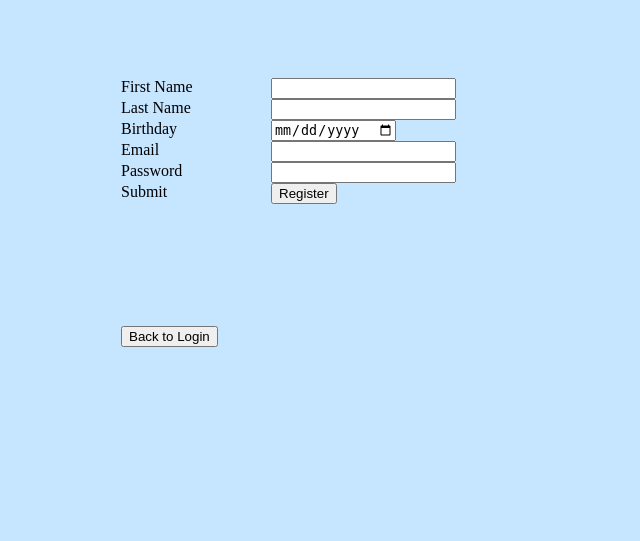
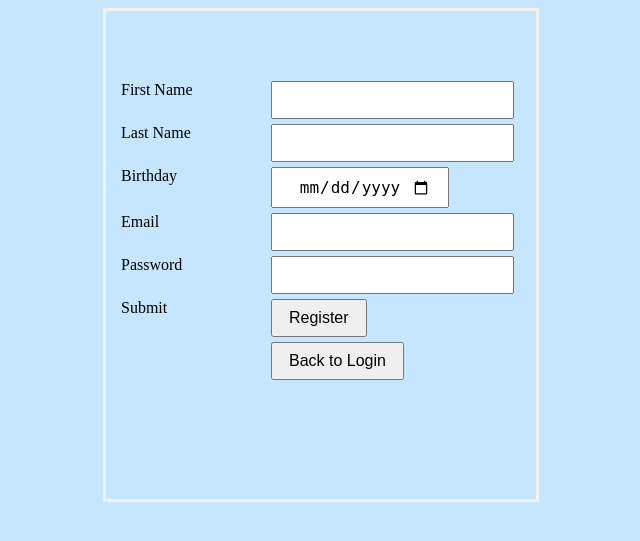
Before and after one commit to roydemirjian/IS-218, a PHP site: page /register.html in a window 1280 px wide. Shown: the top 541 px of the page, without its empty margins (319-959 px from the left). Run offline with PHP 8.4, Linux system fonts and the light colour scheme.

Commit message:
Added IDs for use in CSS

```diff
--- a/main.css
+++ b/main.css
@@ -1,5 +1,4 @@
 body {background-color: #c6e5ff;}
-
 label{
     display: inline-block;
     float: left;
@@ -7,20 +6,65 @@ label{
     width: 150px;
     text-align: left;
 }
-
 input, textarea {
     display: inline-block;
     float: left;
     box-sizing: border-box;
 }
 
-form {
+textarea {
+    width: 250px;
+}
+
+input{
+    padding: 8px 16px;
+    text-align: center;
+    font-size: 16px;
+    margin-bottom:5px;
+}
+
+.login {
     width: 400px;
     margin: 0 auto;
-    padding: 70px 0;
-
+    padding: 70px 15px;
+    border: 3px solid #f1f1f1;
 }
 
-#register {
+.question {
+    width: 400px;
+    margin: 0 auto;
+    padding: 70px 15px;
+    border: 3px solid #f1f1f1;
+    height: 400px;
+}
 
+.register {
+    width: 400px;
+    margin: 0 auto;
+    padding: 70px 15px;
+    border: 3px solid #f1f1f1;
 }
+
+#login_register, login_submit{
+    width: 100px;
+    margin: 0 auto;
+    padding: 70px 0;
+    display: block;
+    height: 100px;
+}
+
+#question_back{
+    width: 100px;
+    margin: 0 auto;
+    padding: 70px 0;
+    display: block;
+    height: 100px;
+}
+
+#register_login{
+    width: 100px;
+    margin: 0 auto;
+    padding: 70px 0;
+    display: block;
+    height: 100px;
+}
--- a/register.html
+++ b/register.html
@@ -1,35 +1,35 @@
 <!DOCTYPE html>
 
 <head>
-    <link rel="stylesheet" href="main.css">
+    <link rel="stylesheet" href="main.css?v=1.1.4">
 </head>
 
 <!–– First Name & Last Name & Birthday & Email & Password ––>
 
-<main>
+<main class="register">
     <form action="register.php" method="post">
 
     <label>First Name</label>
-        <input type="text" name="firstName"><br>
+    <input id="register_firstname" type="text" name="firstName"><br>
 
     <label>Last Name</label>
-        <input type="text" name="lastName"><br>
+    <input id="register_lastname" type="text" name="lastName"><br>
 
     <label>Birthday</label>
-        <input type="date" name="birthday"><br>
+    <input id="register_birthday"type="date" name="birthday"><br>
 
     <label>Email</label>
-        <input type="text" name="email"><br>
+    <input id="register_email"type="text" name="email"><br>
 
     <label>Password</label>
-        <input type="password" name="password"><br>
+    <input id="register_password"type="password" name="password"><br>
 
     <label>Submit</label>
-        <input type="submit" class="button" value="Register"><br>
+    <input id="register_submit"type="submit" class="button" value="Register"><br>
 
     </form>
 
-    <form action="login.html" method="post">
+    <form id="register_login" action="login.html" method="post">
         <input type="submit" value="Back to Login" />
     </form>
 
```
Also changed, not shown: login.html (+7 -9 lines), question.html (+13 -11 lines), test.css (+13 -6 lines), test.php (+14 -11 lines), logout.php (line endings or trailing spaces), question.php (line endings or trailing spaces). Lines whose indentation alone changed are shown as unchanged.
